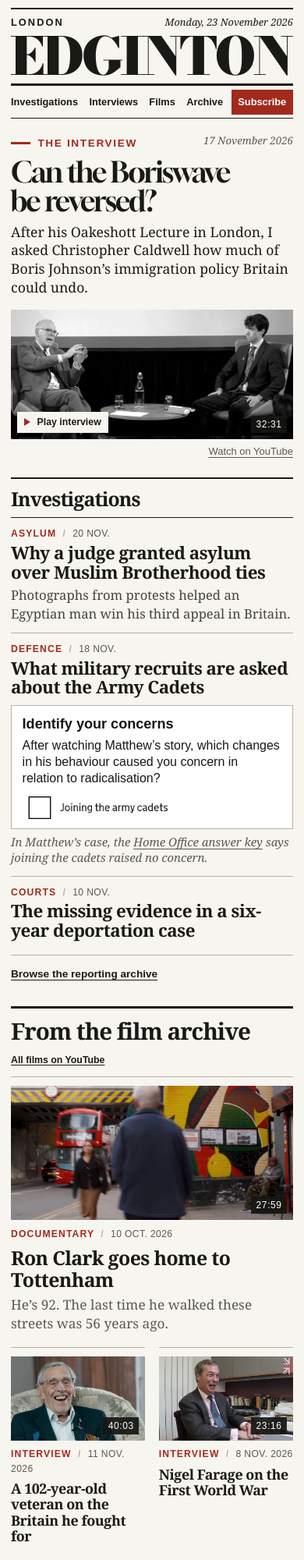
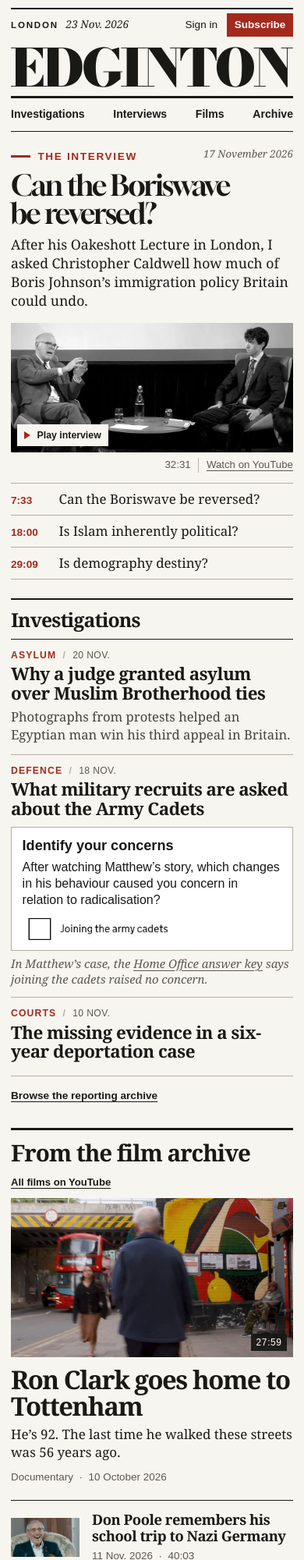
Before and after one commit to realtatebrown/edgintontest, a plain HTML site: page dist/index.html in a window 390 px wide. Shown: the top 2000 px of the page at 78% size. Drawn offline with Linux system fonts and the light colour scheme.

Commit message:
Feature the Tottenham film and add interview chapters, sorting and subscriber sign-in

```diff
--- a/dist/index.html
+++ b/dist/index.html
@@ -19,9 +19,13 @@
     <header>
       <div class="dateline">
         <span>London</span>
-        <time datetime="2026-11-23">Monday, 23 November 2026</time>
+        <time datetime="2026-11-23"><span class="date-long">Monday, 23 November 2026</span><span class="date-short">23 Nov. 2026</span></time>
       </div>
       <h1 class="masthead"><a href="#top" aria-label="Edginton, front page">EDGINTON</a></h1>
+      <div class="reader-links">
+        <a class="sign-in" href="https://substack.com/sign-in?redirect=%2F&amp;for_pub=stevenedginton">Sign in</a>
+        <a class="subscribe" href="https://www.stevenedginton.com/subscribe">Subscribe</a>
+      </div>
       <nav aria-label="Publication">
         <div class="desks">
           <a href="#investigations">Investigations</a>
@@ -29,7 +33,6 @@
           <a href="#films">Films</a>
           <a href="https://www.stevenedginton.com/archive">Archive</a>
         </div>
-        <a class="subscribe" href="https://www.stevenedginton.com/subscribe">Subscribe</a>
       </nav>
     </header>
 
@@ -44,11 +47,15 @@
               <a class="poster" id="play-film" href="https://www.youtube.com/watch?v=eC46_djd7-4" aria-label="Play the Christopher Caldwell interview, 32 minutes 31 seconds">
                 <img src="assets/caldwell.webp" width="1032" height="473" alt="Christopher Caldwell gestures as Steven Edginton listens on stage in London." fetchpriority="high">
                 <span class="play"><span class="triangle"></span>Play interview</span>
-                <span class="duration">32:31</span>
               </a>
             </div>
-            <a class="watch-source" href="https://www.youtube.com/watch?v=eC46_djd7-4">Watch on YouTube</a>
+            <figcaption class="player-meta"><span>32:31</span><a class="watch-source" href="https://www.youtube.com/watch?v=eC46_djd7-4">Watch on YouTube</a></figcaption>
           </figure>
+          <ol class="chapter-list" aria-label="Jump to a question in the interview">
+            <li><a href="https://www.youtube.com/watch?v=eC46_djd7-4&amp;t=453s"><span>7:33</span>Can the Boriswave be reversed?</a></li>
+            <li><a href="https://www.youtube.com/watch?v=eC46_djd7-4&amp;t=1080s"><span>18:00</span>Is Islam inherently political?</a></li>
+            <li><a href="https://www.youtube.com/watch?v=eC46_djd7-4&amp;t=1749s"><span>29:09</span>Is demography destiny?</a></li>
+          </ol>
         </article>
 
         <section class="reports" id="investigations" aria-labelledby="invest-title">
@@ -82,27 +89,31 @@
 
       <section id="films" class="film-desk" aria-labelledby="film-title">
         <div class="film-heading"><h2 class="desk-title" id="film-title">From the film archive</h2><a class="archive-link" href="https://www.youtube.com/@Steven.Edginton/videos">All films on YouTube</a></div>
-        <div class="film-grid">
         <article class="feature-film">
           <a class="film-link" href="https://www.youtube.com/watch?v=EYHWpMswzOI">
-              <div class="frame"><img src="assets/london.webp" width="1200" height="675" loading="lazy" alt="Ron Clark walks along a Tottenham pavement as a red double-decker approaches a railway bridge."><span class="duration">27:59</span></div>
-              <div class="rubric">Documentary <span>/</span> <time datetime="2026-10-10">10 Oct. 2026</time></div>
+            <div class="frame"><img src="assets/london.webp" width="1200" height="675" loading="lazy" alt="Ron Clark walks towards a railway bridge in Tottenham as a red double-decker comes through the arch."><span class="duration">27:59</span></div>
             <h3>Ron Clark goes home to Tottenham</h3>
             <p>He’s 92. The last time he walked these streets was 56 years ago.</p>
+            <div class="film-details">Documentary <span>·</span> <time datetime="2026-10-10">10 October 2026</time></div>
           </a>
         </article>
+        <div class="film-list">
           <article>
             <a class="film-link" href="https://www.youtube.com/watch?v=cnxw7EeApTE">
-              <div class="frame"><img src="assets/veteran.webp" width="760" height="428" loading="lazy" alt="A veteran smiles during his interview."><span class="duration">40:03</span></div>
-              <div class="rubric">Interview <span>/</span> <time datetime="2026-11-11">11 Nov. 2026</time></div>
-              <h3>A 102-year-old veteran on the Britain he fought for</h3>
+              <img src="assets/veteran.webp" width="760" height="428" loading="lazy" alt="">
+              <div>
+                <h3>Don Poole remembers his school trip to Nazi Germany</h3>
+                <div class="film-details"><time datetime="2026-11-11">11 Nov. 2026</time> <span>·</span> 40:03</div>
+              </div>
             </a>
           </article>
           <article>
             <a class="film-link" href="https://www.youtube.com/watch?v=gKzJzKAldfc">
-              <div class="frame"><img src="assets/farage.webp" width="760" height="428" loading="lazy" alt="Nigel Farage speaks at his desk in an interview filmed in 2018."><span class="duration">23:16</span></div>
-              <div class="rubric">Interview <span>/</span> <time datetime="2026-11-08">8 Nov. 2026</time></div>
+              <img src="assets/farage.webp" width="760" height="428" loading="lazy" alt="">
+              <div>
                 <h3>Nigel Farage on the First World War</h3>
+                <div class="film-details">Recorded in 2018 <span>·</span> Released <time datetime="2026-11-08">8 Nov. 2026</time> <span>·</span> 23:16</div>
+              </div>
             </a>
           </article>
         </div>
--- a/dist/player.js
+++ b/dist/player.js
@@ -1,15 +1,26 @@
-const poster = document.querySelector('#play-film');
+const interviewScreen = document.querySelector('.screen');
+const playLink = interviewScreen.querySelector('.poster');
 
-poster.addEventListener('click', (event) => {
+function playInterview(event) {
   if (event.metaKey || event.ctrlKey || event.shiftKey || event.altKey) return;
+  const link = event.currentTarget;
+  const watchUrl = new URL(link.href);
+  const embedUrl = new URL(watchUrl.searchParams.get('v'), 'https://www.youtube-nocookie.com/embed/');
+  embedUrl.searchParams.set('autoplay', '1');
+  embedUrl.searchParams.set('playsinline', '1');
+  const timestamp = watchUrl.searchParams.get('t');
+  if (timestamp) embedUrl.searchParams.set('start', parseInt(timestamp, 10));
+
   event.preventDefault();
-  const videoId = new URL(poster.href).searchParams.get('v');
   const player = document.createElement('iframe');
   player.title = 'Christopher Caldwell in conversation with Steven Edginton';
-  player.src = 'https://www.youtube-nocookie.com/embed/' + videoId + '?autoplay=1&playsinline=1';
   player.allow = 'autoplay; encrypted-media; picture-in-picture; fullscreen';
   player.referrerPolicy = 'strict-origin-when-cross-origin';
   player.allowFullscreen = true;
-  poster.replaceWith(player);
+  player.src = embedUrl.href;
+  interviewScreen.replaceChildren(player);
   player.focus();
-});
+}
+
+playLink.addEventListener('click', playInterview);
+document.querySelectorAll('.chapter-list a').forEach(link => link.addEventListener('click', playInterview));
--- a/dist/style.css
+++ b/dist/style.css
@@ -29,20 +29,34 @@
 * { box-sizing: border-box; }
 body, h1, h2, h3, p, figure { margin: 0; }
 a { color: inherit; text-decoration: none; }
-a:focus-visible, iframe:focus-visible { outline: 3px solid var(--red); outline-offset: 4px; }
+a:focus-visible, button:focus-visible, iframe:focus-visible { outline: 3px solid var(--red); outline-offset: 4px; }
 a:hover { color: var(--red); }
 img { display: block; width: 100%; }
 h2, h3 { font-family: var(--news); font-weight: 700; }
 .skip { position: absolute; top: -6rem; z-index: 3; padding: 1rem; background: white; }
 .skip:focus { top: 0; }
 .paper { width: min(1280px, calc(100% - 8vw)); margin: 0 auto; padding-top: 1.1rem; }
-header { container-type: inline-size; }
-.dateline { border-top: 2px solid var(--ink); display: flex; justify-content: space-between; align-items: baseline; padding-top: .53rem; font: .8rem/1.2 var(--utility); }
-.dateline span { text-transform: uppercase; letter-spacing: .16em; font-weight: 700; }
+header {
+  container-type: inline-size;
+  display: grid;
+  grid-template-columns: minmax(0, 1fr) auto;
+  grid-template-areas: "date date" "mark mark" "desks readers";
+  border-top: 2px solid var(--ink);
+  border-bottom: 1px solid var(--ink);
+}
+header .masthead { grid-area: mark; }
+.inside-header .masthead { font-size: clamp(2.4rem, 6cqw, 5rem); margin: .65rem 0 .8rem; }
+.dateline { grid-area: date; display: flex; justify-content: space-between; align-items: baseline; padding-top: .53rem; font: .8rem/1.2 var(--utility); }
+.dateline > span { text-transform: uppercase; letter-spacing: .16em; font-weight: 700; }
+.date-short { display: none; }
 .dateline time { font-family: Georgia, serif; font-style: italic; font-size: .94rem; }
 .masthead { margin: 1.3cqw 0 1.15cqw; font-family: 'Edginton Masthead', 'Times New Roman', serif; font-weight: 900; font-size: 18.420cqw; line-height: .805; letter-spacing: -.055em; font-kerning: none; }
 .masthead a { display: block; width: fit-content; color: inherit; margin-left: -.015em; }
-nav { display: flex; justify-content: space-between; align-items: stretch; gap: 1rem; border-top: 3px solid var(--ink); border-bottom: 1px solid var(--ink); font: 600 .9rem/1.2 var(--utility); }
+nav, .reader-links { border-top: 3px solid var(--ink); font: 600 .9rem/1.2 var(--utility); }
+nav { grid-area: desks; display: flex; }
+.reader-links { grid-area: readers; display: flex; align-items: stretch; gap: 1.15rem; white-space: nowrap; }
+.sign-in { display: flex; align-items: center; font-weight: 400; }
+.sign-in:hover { text-decoration: underline; }
 .desks { display: flex; align-items: stretch; gap: clamp(.9rem, 2.6vw, 2.45rem); }
 .desks a { display: flex; align-items: center; padding: .8rem 0; }
 .subscribe { display: grid; place-items: center; background: var(--red); color: white; padding: .55rem 1.4rem; margin: .26rem 0; }
@@ -69,7 +83,13 @@ nav { display: flex; justify-content: space-between; align-items: stretch; gap:
 .poster:hover .play { background: white; color: var(--red); }
 .duration { right: .9rem; color: white; background: #151512e8; padding: .25rem .4rem; font-size: .75rem; letter-spacing: .05em; }
 .watch-source, figcaption a, .archive-link, .footer-links a { text-decoration: underline; text-decoration-thickness: 1px; text-underline-offset: .2em; }
-.watch-source { display: block; width: fit-content; margin: .45rem 0 0 auto; color: var(--muted); font: .81rem/1.35 var(--utility); }
+.player-meta { display: flex; justify-content: flex-end; align-items: baseline; gap: .6rem; margin-top: .45rem; font: .83rem/1.4 var(--utility); color: var(--muted); }
+.player-meta span { padding-right: .6rem; border-right: 1px solid var(--rule); font-variant-numeric: tabular-nums; }
+.chapter-list { list-style: none; margin: .85rem 0 0; padding: 0; border-top: 1px solid var(--rule); }
+.chapter-list li { border-bottom: 1px solid var(--rule); }
+.chapter-list a { display: grid; grid-template-columns: 3.4rem 1fr; align-items: baseline; gap: .45rem; padding: .52rem 0; font: 1.06rem/1.35 var(--news); }
+.chapter-list a:hover { text-decoration: underline; text-underline-offset: .15em; }
+.chapter-list span { color: var(--red); font: 600 .85rem/1.5 var(--utility); font-variant-numeric: tabular-nums; }
 .lead h2 { font-family: var(--display); font-weight: 400; max-width: 15.5ch; font-size: clamp(3rem, 5.2vw, 4.9rem); line-height: .99; letter-spacing: -.05em; margin: .4rem 0 .65rem; text-wrap: balance; }
 .lead-intro { margin: 0 0 1rem; max-width: 58ch; font-size: clamp(1.1rem, 1.55vw, 1.35rem); line-height: 1.36; text-wrap: pretty; }
 .reports { border-left: 1px solid var(--rule); padding-left: clamp(1.3rem,2.6vw,2.6rem); }
@@ -79,7 +99,6 @@ nav { display: flex; justify-content: space-between; align-items: stretch; gap:
 .rubric { font-size: .76rem; font-weight: 700; text-transform: uppercase; letter-spacing: .095em; color: var(--red); }
 .rubric span { color: var(--rule); margin: 0 .23rem; }
 .rubric time { color: var(--muted); letter-spacing: .03em; font-weight: 400; }
-.film-grid h3 { font-size: clamp(1.35rem, 1.95vw, 1.85rem); line-height: 1.13; letter-spacing: -.025em; }
 .reports h3 { margin: .35rem 0 .32rem; font-size: clamp(1.28rem, 1.72vw, 1.58rem); line-height: 1.1; letter-spacing: -.023em; }
 .reports p { font-size: 1.04rem; line-height: 1.4; color: #45433e; }
 .document { margin-top: .65rem; }
@@ -94,15 +113,16 @@ nav { display: flex; justify-content: space-between; align-items: stretch; gap:
 .reports .archive-link { margin-top: .9rem; }
 .film-desk { margin-top: 2rem; border-top: 3px solid var(--ink); }
 .film-heading { margin: .8rem 0 1rem; }
-.film-grid { display: grid; grid-template-columns: minmax(0,2.1fr) repeat(2,minmax(0,1fr)); gap: clamp(1rem, 2vw, 1.75rem); }
-.frame { aspect-ratio: 1; margin-bottom: .8rem; }
-.feature-film .frame { aspect-ratio: 2.1; }
-.feature-film h3 { font-size: clamp(1.75rem, 2.6vw, 2.7rem); }
-.feature-film p { font-size: 1.08rem; line-height: 1.4; margin-top: .45rem; color: var(--muted); }
-.frame img { height: 100%; }
-.frame .duration { right: .5rem; bottom: .5rem; }
-.film-link { display: block; }
-.film-grid h3 { margin: .4rem 0 0; }
+.feature-film .film-link { display: block; }
+.feature-film .frame img { height: auto; }
+.feature-film h3 { margin-top: .77rem; font-size: clamp(2.05rem, 4vw, 3.75rem); letter-spacing: -.045em; line-height: 1.04; }
+.feature-film p { margin: .4rem 0 .6rem; font: clamp(1.06rem, 1.6vw, 1.35rem)/1.4 var(--news); color: var(--ink); }
+.film-details { color: var(--muted); font: .84rem/1.5 var(--utility); }
+.film-details span { margin: 0 .24rem; }
+.film-list { display: grid; grid-template-columns: repeat(2, minmax(0, 1fr)); gap: 2rem; border-top: 1px solid var(--ink); margin-top: 1.2rem; }
+.film-list .film-link { display: grid; grid-template-columns: clamp(5.5rem, 11vw, 9.5rem) 1fr; gap: 1rem; align-items: center; padding: 1rem 0; }
+.film-list img { height: auto; }
+.film-list h3 { font-size: clamp(1.15rem, 1.65vw, 1.55rem); line-height: 1.15; letter-spacing: -.025em; margin-bottom: .35rem; }
 footer { display: flex; align-items: center; justify-content: space-between; gap: 1rem; border-top: 1px solid var(--ink); margin: 2.5rem 0 0; padding: 1rem 0 1.8rem; }
 footer > div, .footer-links { display: flex; align-items: baseline; gap: 1rem; }
 .small-mark { font: 900 1.65rem/1 'Edginton Masthead', Georgia, serif; letter-spacing: -.05em; }
@@ -111,7 +131,12 @@ footer > div, .footer-links { display: flex; align-items: baseline; gap: 1rem; }
 .desks [aria-current="page"] { color: var(--red); text-decoration: underline; text-underline-offset: .35em; }
 .index-heading { display: flex; justify-content: space-between; align-items: baseline; gap: 1rem; margin: 2rem 0 .85rem; }
 .index-heading h1 { font: 700 clamp(2.8rem, 5.2vw, 4.9rem)/1.05 var(--news); letter-spacing: -.055em; }
-.index-heading span { font-style: italic; color: var(--muted); }
+.index-heading { flex-wrap: wrap; }
+.index-sort { display: flex; gap: .85rem; }
+.index-sort[hidden] { display: none; }
+.index-sort button { background: transparent; border: 0; border-bottom: 2px solid transparent; color: var(--muted); font: .9rem/1.5 var(--utility); cursor: pointer; padding: .4rem 0 .25rem; }
+.index-sort button[aria-pressed="true"] { color: var(--ink); border-color: var(--red); font-weight: 700; }
+.index-sort button:hover { color: var(--red); }
 .guest-list { list-style: none; padding: 0; margin: 0; display: grid; grid-template-columns: repeat(2, minmax(0,1fr)); column-gap: clamp(1.5rem, 3vw, 3rem); border-top: 2px solid var(--ink); }
 .guest-list li { min-width: 0; border-bottom: 1px solid var(--rule); }
 .guest-link { display: grid; grid-template-columns: clamp(6rem, 9vw, 8rem) 1fr; gap: clamp(.85rem, 1.55vw, 1.4rem); padding: 1.15rem 0; align-items: center; }
@@ -131,39 +156,34 @@ section[id], article[id] { scroll-margin-top: 1rem; }
   .guest-list { grid-template-columns: 1fr; }
   .guest-link { grid-template-columns: clamp(5rem, 22vw, 7.4rem) 1fr; padding: .9rem 0; }
   .guest-copy p { font-size: 1rem; }
-  .film-grid { grid-template-columns: repeat(2,minmax(0,1fr)); gap: 1.1rem; }
-  .feature-film { grid-column: 1 / -1; }
-  .feature-film .frame { aspect-ratio: 2.1; }
-  .film-grid .feature-film h3 { font-size: clamp(1.55rem, 5vw, 2rem); }
-  .film-grid article { border-top: 1px solid var(--rule); padding: .7rem 0 0; }
-  .film-link { display: block; }
-  .frame { aspect-ratio: 1.6; margin-bottom: .55rem; }
-  .film-grid .rubric { line-height: 1.5; }
-  .film-grid h3 { font-size: clamp(1.12rem,4vw,1.6rem); }
+  .film-list { grid-template-columns: 1fr; gap: 0; }
+  .film-list article + article { border-top: 1px solid var(--rule); }
+  .film-list .film-link { grid-template-columns: clamp(5.5rem, 20vw, 9.5rem) 1fr; padding: .8rem 0; }
   .film-heading { flex-wrap: wrap; margin-bottom: .7rem; }
   footer, footer > div { flex-wrap: wrap; }
 }
-@media(max-width: 500px) {
+@media(max-width: 540px) {
+  header { grid-template-areas: "date readers" "mark mark" "desks desks"; }
   .paper { width: calc(100% - 1.75rem); padding-top: .65rem; }
-  .dateline time { font-size: .8rem; }
+  .dateline { flex-wrap: wrap; align-content: center; justify-content: flex-start; column-gap: .6rem; padding: .2rem .4rem .2rem 0; }
+  .dateline > span { font-size: .72rem; }
+  .dateline time { font-size: .85rem; }
+  .date-short { display: inline; }
+  .date-long { display: none; }
+  .reader-links { border: 0; font-size: .85rem; gap: .75rem; }
   .masthead { margin: .6rem 0 .5rem; }
-  nav { font-size: .8rem; gap: .4rem; }
-  .desks { flex: 1; justify-content: space-between; gap: .3rem; }
-  .subscribe { padding: .4rem .55rem; margin-left: .25rem; }
+  nav { font-size: .88rem; }
+  .desks { flex: 1; justify-content: space-between; gap: .4rem; }
+  .subscribe { padding: .45rem .6rem; }
   .play, .duration { bottom: .5rem; }
   .play { left: .5rem; padding: .42rem .55rem; font-size: .77rem; }
   .duration { right: .5rem; }
-  .index-heading { margin-top: 1.35rem; }
-  .index-heading span { font-size: .9rem; }
+  .index-heading { margin-top: 1.35rem; gap: .4rem 1rem; }
+  .index-sort { gap: .65rem; }
   .film-heading .desk-title { font-size: 1.85rem; }
-  .film-heading .archive-link { font-size: .77rem; }
+  .film-heading .archive-link { font-size: .82rem; }
   footer { align-items: start; }
+  footer > div { gap: .35rem; }
   .footer-credit { flex-basis: 100%; }
-  footer > div { gap: .35rem; }
   .footer-links { gap: 1rem; }
 }
-@media(max-width: 355px) {
-  nav { flex-wrap: wrap; }
-  .desks { flex-basis: 100%; }
-  .subscribe { margin: 0 0 .3rem; }
-}
```
Also changed, not shown: dist/interviews.html (+15 -7 lines), dist/interviews.js (added, +27 -0 lines). Lines whose indentation alone changed are shown as unchanged.
